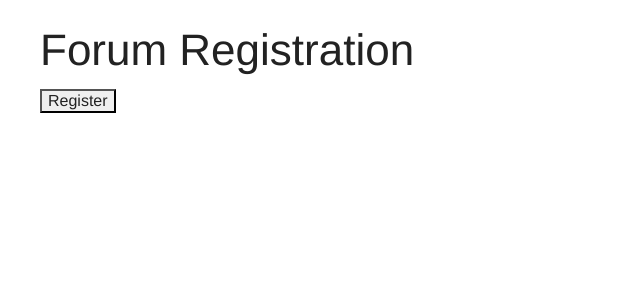
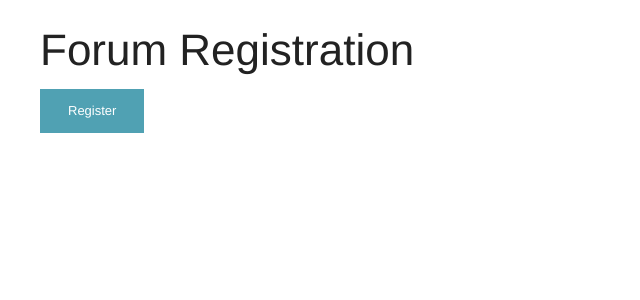
Before and after one commit to andyzsf/django-forumbr, a Django app: template forum/templates/forum/register_profile.html in a window 1280 px wide. Shown: the part 45-345 px from the top of the page, without its empty margins (0-640 px from the left). Run offline with Django 3.2, Linux system fonts and the light colour scheme; the template is opened without the code that fills it, so the values that code supplies are empty; parts of the project's set-up code (start-up, migrations or seed data) failed here and were passed over.

Commit message:
styling the register profile button

```diff
--- a/forum/templates/forum/register_profile.html
+++ b/forum/templates/forum/register_profile.html
@@ -6,7 +6,7 @@
         <h1>Forum Registration</h1>
 
         <form method="post">{% csrf_token %}
-            <input type="submit" value="{% trans 'Register' %}"/>
+            <input class="button small" type="submit" value="{% trans 'Register' %}"/>
         </form>
     </div>
 {% endblock %}
```
